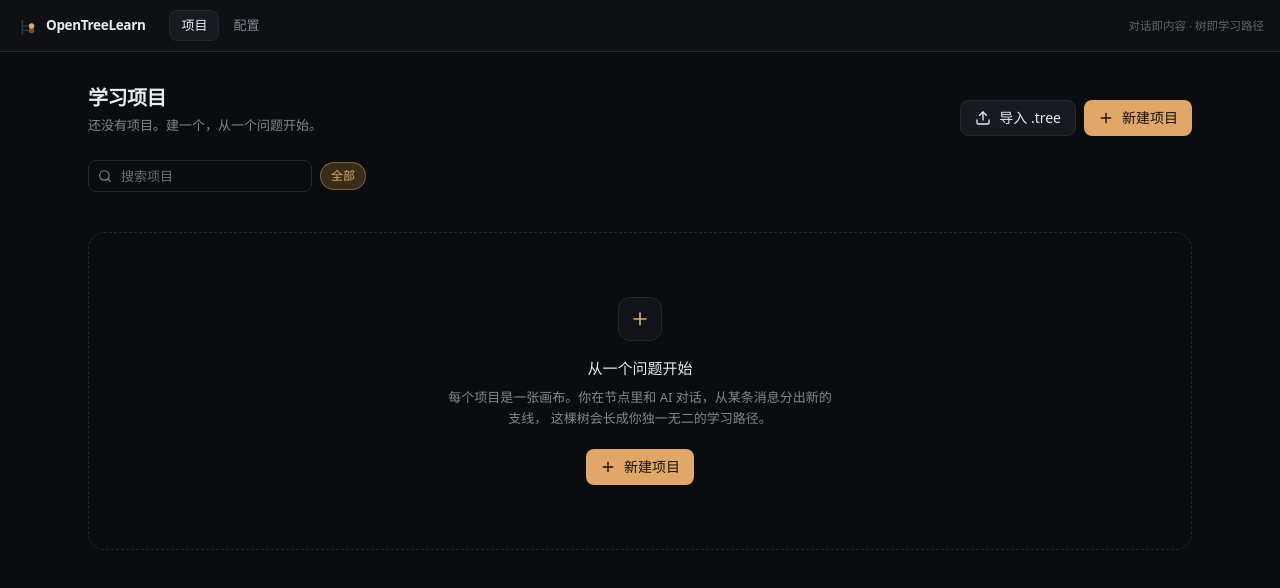
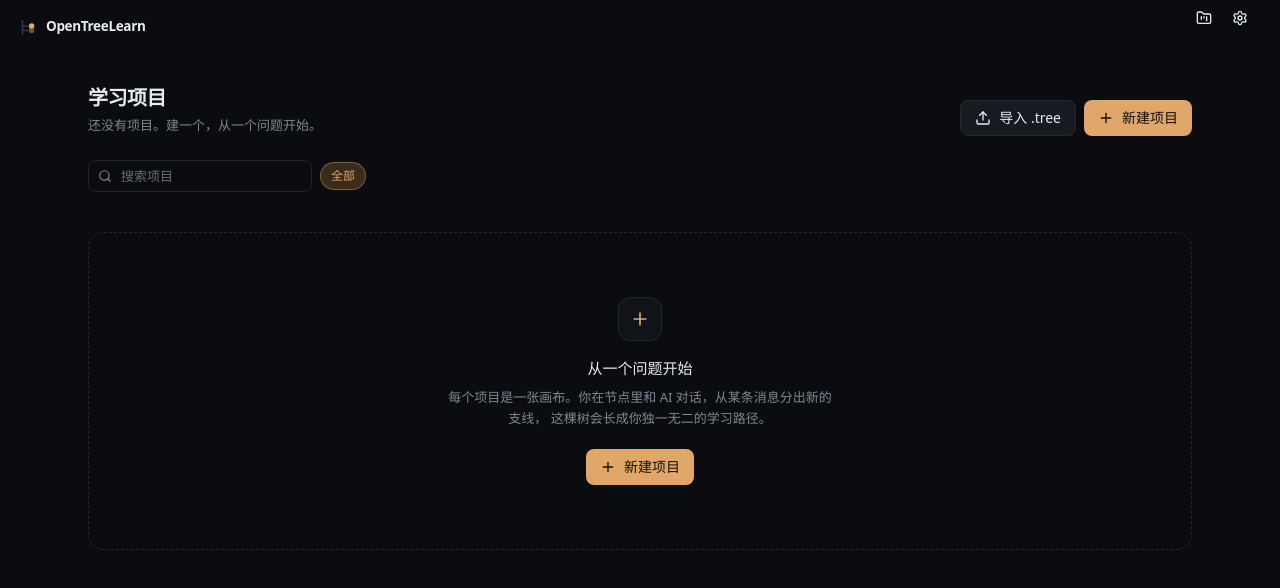
Before and after one commit to Saktawdi/opentreelearn, a React (Vite) app: page / in a window 1280 px wide. Shown: the top 588 px of the page. Built offline with nearby package versions, Linux system fonts and the light colour scheme.

Commit message:
feat(shell): 顶部导航背景转透明并移除底边线，项目与配置简化为右侧图标按钮

```diff
--- a/src/components/AppShell.tsx
+++ b/src/components/AppShell.tsx
@@ -1,14 +1,15 @@
 import { motion } from 'motion/react'
 import { Suspense } from 'react'
+import { FolderKanban, Settings } from 'lucide-react'
 import { NavLink, Outlet } from 'react-router-dom'
 import { Toaster } from 'sonner'
-import { TooltipProvider } from '@/components/ui/tooltip'
+import { Tooltip, TooltipProvider } from '@/components/ui/tooltip'
 import { cn } from '@/lib/utils'
 import { useBootstrap } from '@/stores/bootstrap'
 
 const NAV_ITEMS = [
-  { to: '/', label: '项目', end: true },
-  { to: '/settings', label: '配置', end: false },
+  { to: '/', label: '项目', icon: FolderKanban, end: true },
+  { to: '/settings', label: '配置', icon: Settings, end: false },
 ]
 
 function TreeMark({ animate = true }: { animate?: boolean }) {
@@ -88,7 +89,7 @@ export function AppShell() {
   return (
     <TooltipProvider>
       <div className="flex h-screen flex-col overflow-hidden bg-canvas">
-        <header className="z-30 flex h-13 shrink-0 items-center gap-6 border-b border-line bg-surface/70 px-4 backdrop-blur-sm">
+        <header className="z-30 flex h-13 shrink-0 items-center justify-between bg-transparent px-4">
           <NavLink to="/" className="flex items-center gap-2 text-ink">
             <span className="text-accent">
               <TreeMark />
@@ -96,38 +97,29 @@ export function AppShell() {
             <span className="text-[13.5px] font-semibold tracking-tight">OpenTreeLearn</span>
           </NavLink>
 
-          <nav className="flex items-center gap-0.5">
-            {NAV_ITEMS.map((item) => (
+          <nav className="flex items-center gap-1">
+            {NAV_ITEMS.map((item) => {
+              const Icon = item.icon
+              return (
+                <Tooltip key={item.to} label={item.label}>
                   <NavLink
-                key={item.to}
                     to={item.to}
                     end={item.end}
                     className={({ isActive }) =>
                       cn(
-                    'relative rounded-lg px-3 py-1.5 text-[13px] transition-colors duration-150',
-                    isActive ? 'text-ink' : 'text-muted hover:text-ink-soft',
+                        'flex h-8 w-8 items-center justify-center rounded-lg transition-colors duration-150',
+                        isActive
+                          ? 'bg-elevated text-ink'
+                          : 'text-muted hover:bg-elevated/60 hover:text-ink',
                       )
                     }
                   >
-                {({ isActive }) => (
-                  <>
-                    {isActive ? (
-                      <motion.span
-                        layoutId="nav-pill"
-                        className="absolute inset-0 rounded-lg border border-line bg-elevated"
-                        transition={{ type: 'spring', stiffness: 400, damping: 34 }}
-                      />
-                    ) : null}
-                    <span className="relative z-10">{item.label}</span>
-                  </>
-                )}
+                    <Icon className="h-4 w-4" />
                   </NavLink>
-            ))}
+                </Tooltip>
+              )
+            })}
           </nav>
-
-          <span className="ml-auto text-[11.5px] text-muted/70">
-            对话即内容 · 树即学习路径
-          </span>
         </header>
 
         <main className="flex min-h-0 flex-1 flex-col">
```
Lines whose indentation alone changed are shown as unchanged.
